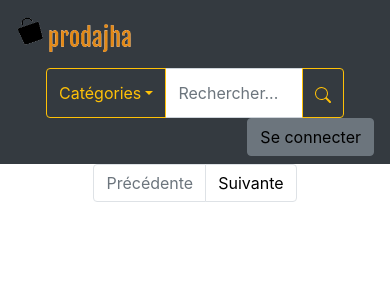
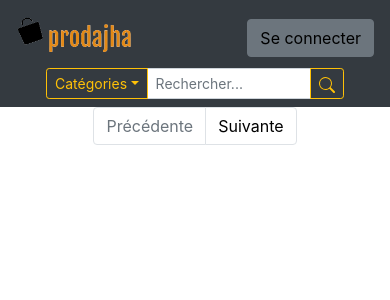
Before and after one commit to Lepidopterae1201/Prodajha, a PHP site: page /index.php in a window 390 px wide. Shown: the top 300 px of the page. Run offline with PHP 8.4, Linux system fonts and the light colour scheme; data that the repository does not hold is empty.

Commit message:
correction responsive navbar

```diff
--- a/Boutique en ligne/navbarHaut.php
+++ b/Boutique en ligne/navbarHaut.php
@@ -5,14 +5,57 @@ $resultatCat = $Categorie->recupererCategories();
 ?>
 
 <nav class="navbar navbar-expand-md navbar-dark bg-dark">
-	<a class="navbar-brand" href="index.php">
+	<!--Logo retour à l'accueil-->
+	<a class="navbar-brand align-item-start" href="index.php">
 		<img src="logo_Prodajha.png" style="height: 50px; width:auto; margin-left:0" class="float-left" alt="Prodajha" >
 	</a>
+	<?php
+	if($_SESSION) { ?>
+		<div class="align-item-start btn-group order-md-last">
+			<!--panier button-->
+			<a class="btn btn-warning ml-auto mr-2" href="panier.php">
+				<svg width="1em" height="1em" viewBox="0 0 16 16" class="bi bi-basket" fill="currentColor" xmlns="http://www.w3.org/2000/svg">
+					<path fill-rule="evenodd" d="M5.757 1.071a.5.5 0 0 1 .172.686L3.383 6h9.234L10.07 1.757a.5.5 0 1 1 .858-.514L13.783 6H15a1 1 0 0 1 1 1v1a1 1 0 0 1-1 1v4.5a2.5 2.5 0 0 1-2.5 2.5h-9A2.5 2.5 0 0 1 1 13.5V9a1 1 0 0 1-1-1V7a1 1 0 0 1 1-1h1.217L5.07 1.243a.5.5 0 0 1 .686-.172zM2 9v4.5A1.5 1.5 0 0 0 3.5 15h9a1.5 1.5 0 0 0 1.5-1.5V9H2zM1 7v1h14V7H1zm3 3a.5.5 0 0 1 .5.5v3a.5.5 0 0 1-1 0v-3A.5.5 0 0 1 4 10zm2 0a.5.5 0 0 1 .5.5v3a.5.5 0 0 1-1 0v-3A.5.5 0 0 1 6 10zm2 0a.5.5 0 0 1 .5.5v3a.5.5 0 0 1-1 0v-3A.5.5 0 0 1 8 10zm2 0a.5.5 0 0 1 .5.5v3a.5.5 0 0 1-1 0v-3a.5.5 0 0 1 .5-.5zm2 0a.5.5 0 0 1 .5.5v3a.5.5 0 0 1-1 0v-3a.5.5 0 0 1 .5-.5z"/>
+				</svg>
+			</a>
+
+			<!--user button-->
+			<ul class="nav nav-pill" style="margin-left: 10px;">
+				<li class="nav-item dropdown">
+					<button type="button" class="dropdown-toggle btn btn-warning" data-toggle="dropdown" aria-haspopup="true" aria-expanded="false">
+					<svg xmlns="http://www.w3.org/2000/svg" width="16" height="16" fill="currentColor" class="bi bi-person-circle" viewBox="0 0 16 16">
+						<path d="M11 6a3 3 0 1 1-6 0 3 3 0 0 1 6 0z"/>
+						<path fill-rule="evenodd" d="M0 8a8 8 0 1 1 16 0A8 8 0 0 1 0 8zm8-7a7 7 0 0 0-5.468 11.37C3.242 11.226 4.805 10 8 10s4.757 1.225 5.468 2.37A7 7 0 0 0 8 1z"/>
+					</svg>
+					</button>
+					<div class="dropdown-menu dropdown-menu-right bg-secondary">
+						<a class="dropdown-item disabled" href="">Mon profil</a>
+						<a class="dropdown-item text-light" href="listeSouhait.php">Liste de Souhait</a>
+						<a class="dropdown-item text-light" href="contact.php">Support</a>
+						<div class="dropdown-divider"></div>
+						<a class="dropdown-item text-light" href="traitements\deconnexion.php">Déconnexion</a>
+					</div>
+				</li>
+			</ul>
+		</div>
+		<?php
+		} else {
+			?>
+			<div class="align-item-start">
+				<?php
+			if (isset($_GET['idart'])) {
+				?><a class="btn btn-secondary ml-auto" href="connexion.php?page=Article&idart=<?php echo($_GET['idart'])?>">Se connecter</a><?php
+			}else{
+				?><a class="btn btn-secondary ml-auto" href="connexion.php">Se connecter</a><?php
+			}
+			?></div><?php
+		}
+		?>
 
 	<!--categories dropdown-->
 	<?php if ($afficher_searchbar == true){
 		?>
-		<div class="input-group" style="margin-left:30px; margin-right:30px;">
+		<div class="input-group input-group-sm align-item-center" style="margin-left:30px; margin-right:30px;">
 		<!--Navigation par catégorie-->
 			<div class="input-group-prepend">
 				<button class="btn btn-outline-warning dropdown-toggle" type="button" data-toggle="dropdown" aria-haspopup="true" aria-expanded="false">Catégories</button>
@@ -43,41 +86,6 @@ $resultatCat = $Categorie->recupererCategories();
 		</div>
 		<?php
 	}
-		if($_SESSION) { ?>
-
-		<!--panier button-->
-		<a class="btn btn-warning ml-auto mr-2" href="panier.php">
-			<svg width="1em" height="1em" viewBox="0 0 16 16" class="bi bi-basket" fill="currentColor" xmlns="http://www.w3.org/2000/svg">
-				<path fill-rule="evenodd" d="M5.757 1.071a.5.5 0 0 1 .172.686L3.383 6h9.234L10.07 1.757a.5.5 0 1 1 .858-.514L13.783 6H15a1 1 0 0 1 1 1v1a1 1 0 0 1-1 1v4.5a2.5 2.5 0 0 1-2.5 2.5h-9A2.5 2.5 0 0 1 1 13.5V9a1 1 0 0 1-1-1V7a1 1 0 0 1 1-1h1.217L5.07 1.243a.5.5 0 0 1 .686-.172zM2 9v4.5A1.5 1.5 0 0 0 3.5 15h9a1.5 1.5 0 0 0 1.5-1.5V9H2zM1 7v1h14V7H1zm3 3a.5.5 0 0 1 .5.5v3a.5.5 0 0 1-1 0v-3A.5.5 0 0 1 4 10zm2 0a.5.5 0 0 1 .5.5v3a.5.5 0 0 1-1 0v-3A.5.5 0 0 1 6 10zm2 0a.5.5 0 0 1 .5.5v3a.5.5 0 0 1-1 0v-3A.5.5 0 0 1 8 10zm2 0a.5.5 0 0 1 .5.5v3a.5.5 0 0 1-1 0v-3a.5.5 0 0 1 .5-.5zm2 0a.5.5 0 0 1 .5.5v3a.5.5 0 0 1-1 0v-3a.5.5 0 0 1 .5-.5z"/>
-			</svg>
-		</a>
-
-		<!--user button-->
-		<ul class="nav nav-pill" style="margin-left: 10px;">
-			<li class="nav-item dropdown">
-				<button type="button" class="dropdown-toggle btn btn-warning" data-toggle="dropdown" aria-haspopup="true" aria-expanded="false">
-				<svg xmlns="http://www.w3.org/2000/svg" width="16" height="16" fill="currentColor" class="bi bi-person-circle" viewBox="0 0 16 16">
-					<path d="M11 6a3 3 0 1 1-6 0 3 3 0 0 1 6 0z"/>
-					<path fill-rule="evenodd" d="M0 8a8 8 0 1 1 16 0A8 8 0 0 1 0 8zm8-7a7 7 0 0 0-5.468 11.37C3.242 11.226 4.805 10 8 10s4.757 1.225 5.468 2.37A7 7 0 0 0 8 1z"/>
-				</svg>
-				</button>
-				<div class="dropdown-menu dropdown-menu-right bg-secondary">
-					<a class="dropdown-item disabled" href="">Mon profil</a>
-					<a class="dropdown-item text-light" href="listeSouhait.php">Liste de Souhait</a>
-					<a class="dropdown-item text-light" href="contact.php">Support</a>
-					<div class="dropdown-divider"></div>
-					<a class="dropdown-item text-light" href="traitements\deconnexion.php">Déconnexion</a>
-				</div>
-			</li>
-		</ul>
-		<?php
-		} else {
-			if (isset($_GET['idart'])) {
-				?><a class="btn btn-secondary ml-auto" href="connexion.php?page=Article&idart=<?php echo($_GET['idart'])?>">Se connecter</a><?php
-			}else{
-				?><a class="btn btn-secondary ml-auto" href="connexion.php">Se connecter</a><?php
-			}
-		}
 		?>
 </nav>
 
```
